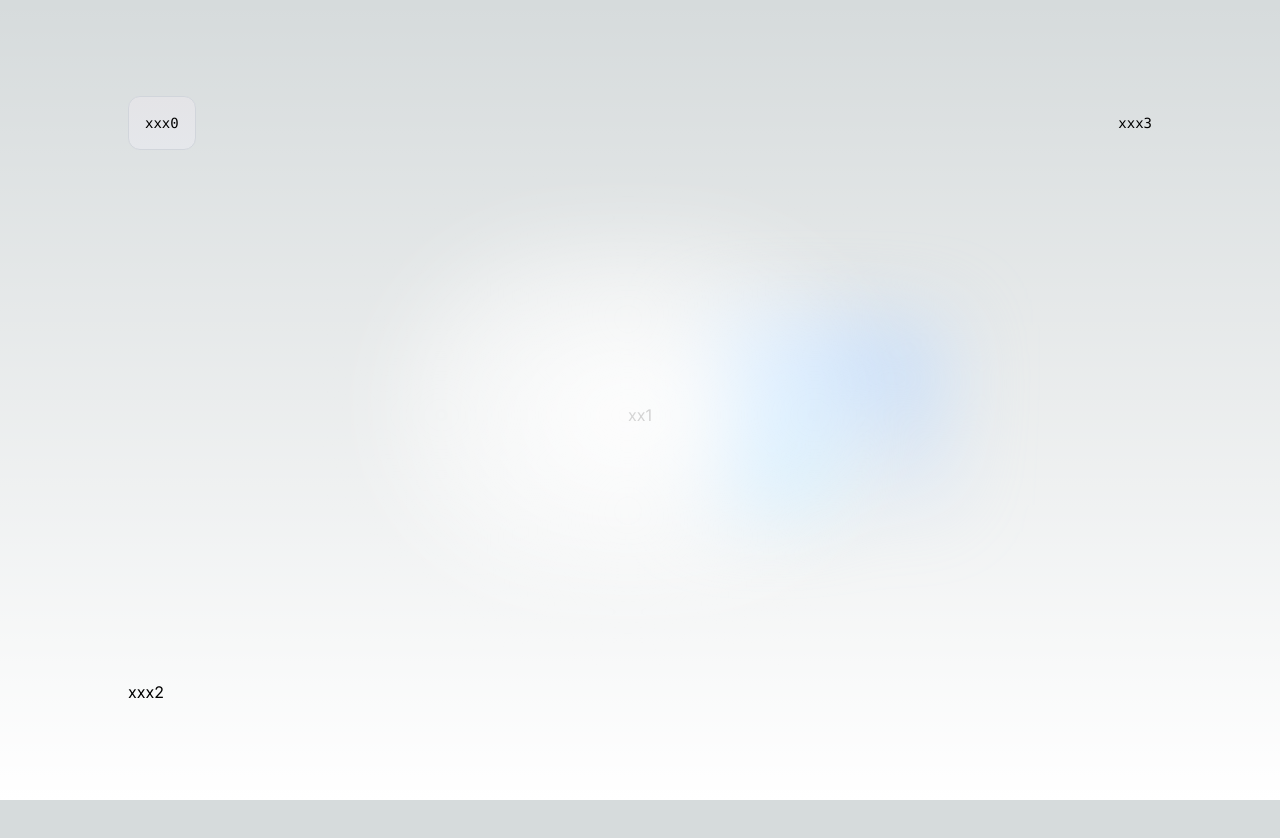
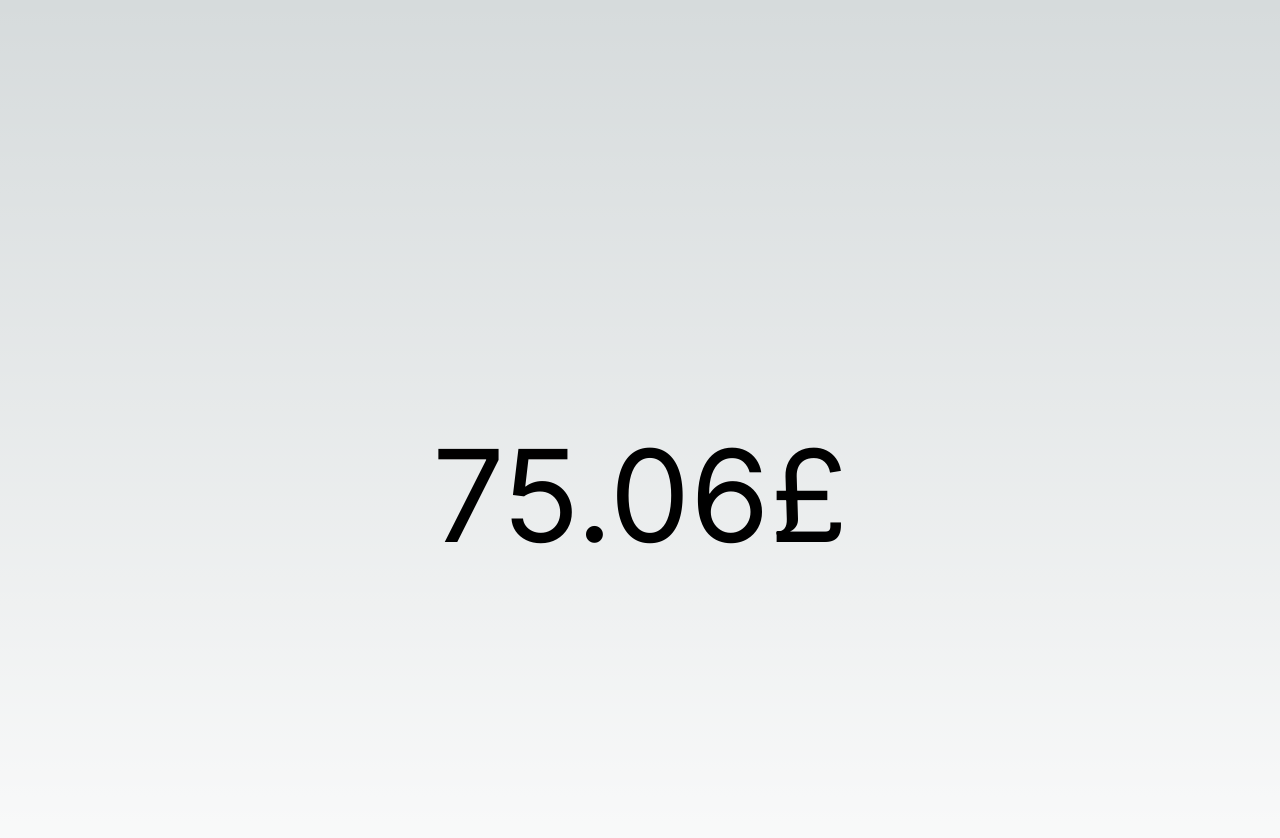
Before and after one commit to hoto/copium-clock, a Next.js app: page / in a window 1280 px wide. Shown: the top 838 px of the page. Before the commit the page ends 800 px from the top, so only its background shows below. Built offline with nearby package versions, Linux system fonts and the light colour scheme.

Commit message:
Front and center

```diff
--- a/app/page.tsx
+++ b/app/page.tsx
@@ -1,25 +1,13 @@
 export default function Home() {
   return (
     <main className="flex min-h-screen flex-col items-center justify-between p-24">
-      <div className="z-10 w-full max-w-5xl items-center justify-between font-mono text-sm lg:flex">
-        <p
-          className="fixed left-0 top-0 flex w-full justify-center border-b border-gray-300 bg-gradient-to-b from-zinc-200 pb-6 pt-8 backdrop-blur-2xl dark:border-neutral-800 dark:bg-zinc-800/30 dark:from-inherit lg:static lg:w-auto  lg:rounded-xl lg:border lg:bg-gray-200 lg:p-4 lg:dark:bg-zinc-800/30">
-          xxx0
-        </p>
-        <div
-          className="fixed bottom-0 left-0 flex h-48 w-full items-end justify-center bg-gradient-to-t from-white via-white dark:from-black dark:via-black lg:static lg:size-auto lg:bg-none">
-          xxx3
+
+      <div className="flex items-center justify-center h-screen">
+        <div className="text-9xl">
+          75.06£
         </div>
       </div>
 
-      <div
-        className="relative z-[-1] flex place-items-center before:absolute before:h-[300px] before:w-full before:-translate-x-1/2 before:rounded-full before:bg-gradient-radial before:from-white before:to-transparent before:blur-2xl before:content-[''] after:absolute after:-z-20 after:h-[180px] after:w-full after:translate-x-1/3 after:bg-gradient-conic after:from-sky-200 after:via-blue-200 after:blur-2xl after:content-[''] before:dark:bg-gradient-to-br before:dark:from-transparent before:dark:to-blue-700 before:dark:opacity-10 after:dark:from-sky-900 after:dark:via-[#0141ff] after:dark:opacity-40 sm:before:w-[480px] sm:after:w-[240px] before:lg:h-[360px]">
-        xx1
-      </div>
-
-      <div className="mb-32 grid text-center lg:mb-0 lg:w-full lg:max-w-5xl lg:grid-cols-4 lg:text-left">
-        xxx2
-      </div>
     </main>
   )
 }
```
